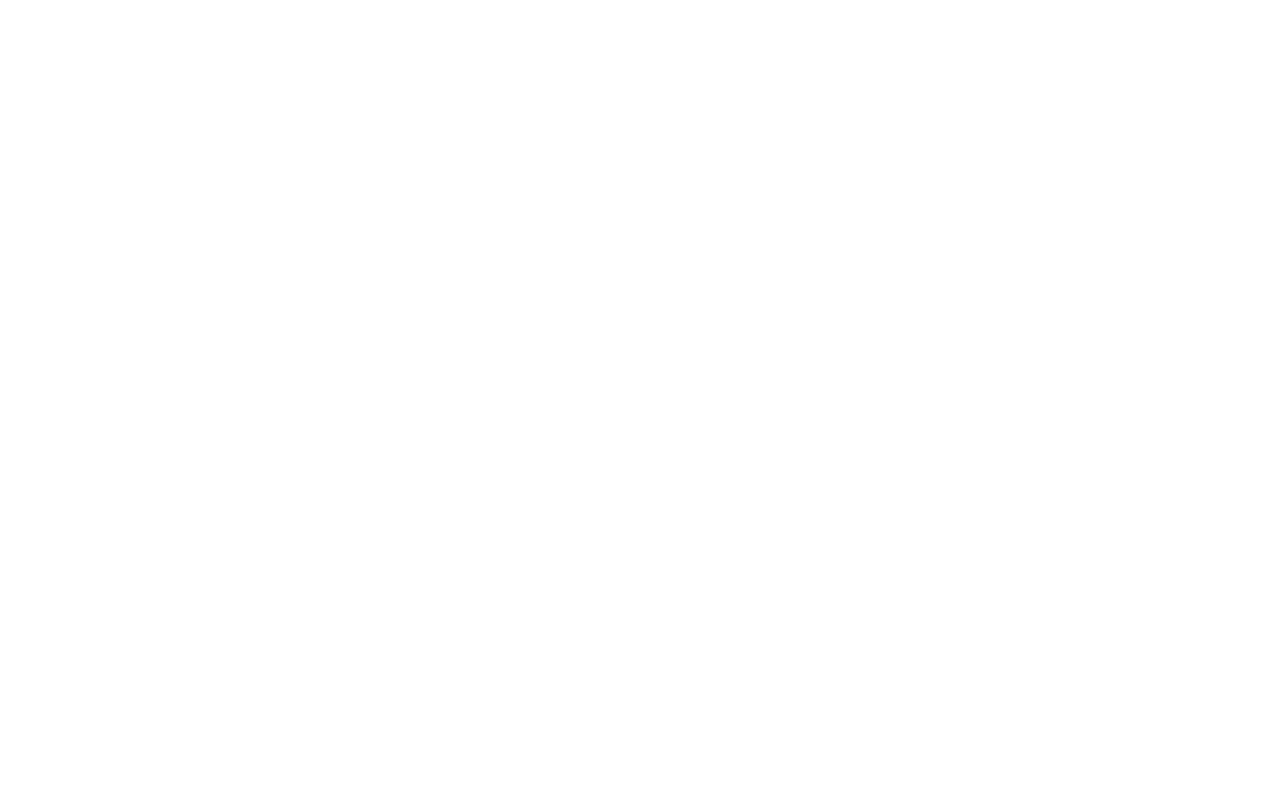
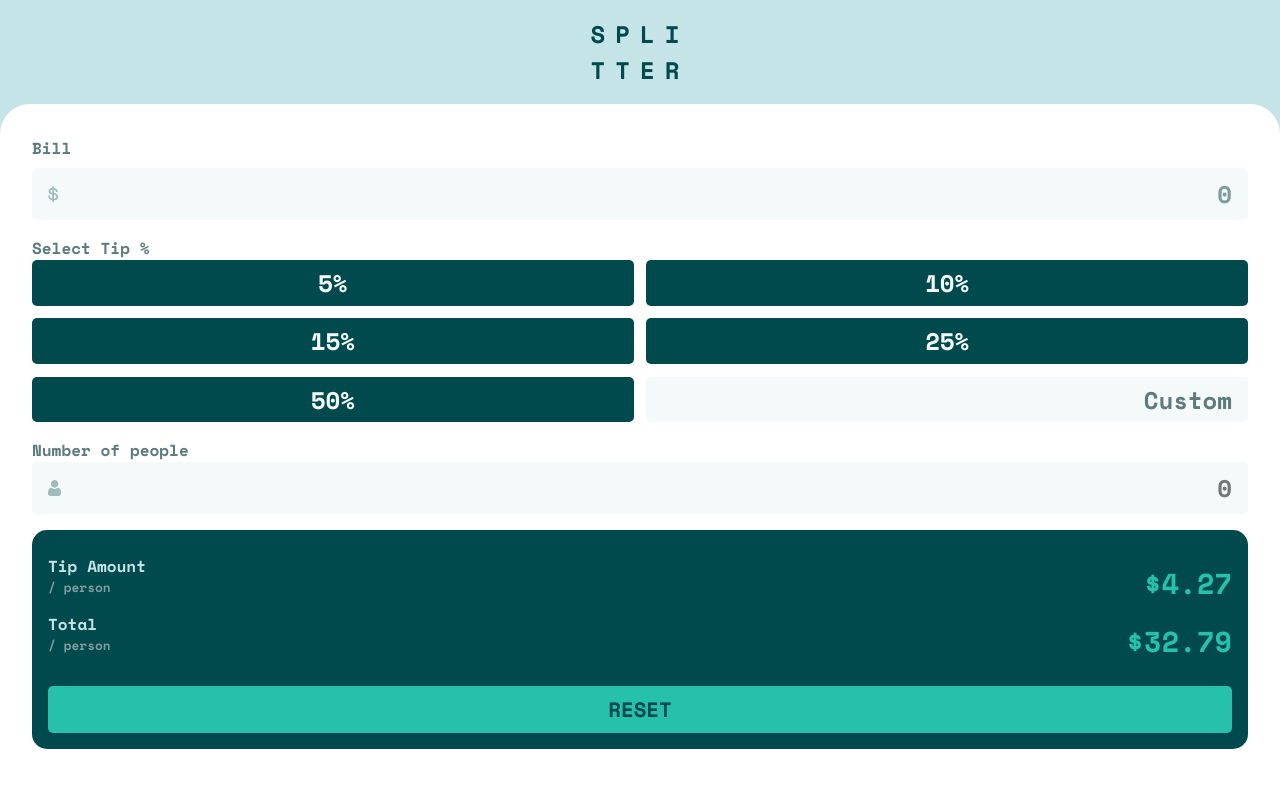
Before and after one commit to VictorMMartinezJr/Tip-Calculator-App, a plain HTML site: page index.html in a window 1280 px wide. Drawn offline with nearby package versions, Linux system fonts and the light colour scheme.

Commit message:
added html and css for small devices

```diff
--- a/index.html
+++ b/index.html
@@ -4,11 +4,82 @@
     <meta charset="UTF-8" />
     <meta http-equiv="X-UA-Compatible" content="IE=edge" />
     <meta name="viewport" content="width=device-width, initial-scale=1.0" />
-    <title>Title</title>
+    <link
+      rel="shortcut icon"
+      href="images/favicon-32x32.png"
+      type="image/x-icon"
+    />
+    <title>Splitter Tip Calculator</title>
     <link rel="stylesheet" href="style.css" />
     <script src="app.js" defer></script>
   </head>
   <body>
-    <h1></h1>
+    <h1 class="title">SPLI<br />TTER</h1>
+    <div class="calculator-container">
+      <div class="caculator-content">
+        <!-- Bill Input -->
+        <div class="bill">
+          <h2 class="bill-title">Bill</h2>
+          <div class="bill-input-container">
+            <input type="text" placeholder="0" class="bill-input" />
+            <img
+              src="images/icon-dollar.svg"
+              alt="US dollar sign"
+              class="dollar-icon"
+            />
+          </div>
+        </div>
+        <!-- Select Tip -->
+        <div class="select-tip">
+          <h2 class="select-tip-title">Select Tip %</h2>
+          <div class="selected-tips">
+            <div class="tip" id="0">5%</div>
+            <div class="tip" id="1">10%</div>
+            <div class="tip" id="2">15%</div>
+            <div class="tip" id="3">25%</div>
+            <div class="tip" id="4">50%</div>
+            <input
+              type="text"
+              placeholder="Custom"
+              class="tip custom-tip"
+              id="5"
+            />
+          </div>
+        </div>
+        <!-- Number of People Input -->
+        <div class="num-of-people">
+          <h2 class="num-of-people-title">Number of people</h2>
+          <div class="num-of-people-input-container">
+            <input type="text" placeholder="0" class="people-input" />
+            <img
+              src="images/icon-person.svg"
+              alt="US dollar sign"
+              class="dollar-icon"
+            />
+          </div>
+        </div>
+        <!-- Tip Calculations -->
+        <div class="tip-caculations">
+          <!-- Tip amount per person -->
+          <div class="tip-calculations-container">
+            <div class="tip-amount-text tip-calculations-text">
+              Tip Amount
+              <span>/ person</span>
+            </div>
+            <div class="tip-amount">$4.27</div>
+          </div>
+          <!-- Total amount per person -->
+          <div class="tip-calculations-container">
+            <div class="person-tip-total tip-calculations-text">
+              Total
+              <span>/ person</span>
+            </div>
+            <div class="tip-amount">$32.79</div>
+          </div>
+          <!-- Reset Btn -->
+          <button class="reset-btn">RESET</button>
+        </div>
+      </div>
+    </div>
   </body>
 </html>
--- a/style.css
+++ b/style.css
@@ -1,5 +1,14 @@
 @import url("https://fonts.googleapis.com/css2?family=Space+Mono:wght@700&display=swap");
 
+:root {
+  --strong-cyan: hsl(172, 67%, 45%);
+  --very-dark-cyan: hsl(183, 100%, 15%);
+  --dark-grayish-cyan: hsl(186, 14%, 43%);
+  --grayish-cyan: hsl(184, 14%, 56%);
+  --light-grayish-cyan: hsl(185, 41%, 84%);
+  --very-light-grayish-cyan: hsl(189, 41%, 97%);
+  --white: hsl(0, 0%, 100%);
+}
 *,
 *::before,
 *::after {
@@ -9,4 +18,144 @@
 }
 body {
   font-family: "Space Mono", monospace;
+  min-height: 100vh;
+  background-color: var(--light-grayish-cyan);
+  display: flex;
+  flex-direction: column;
+  align-items: center;
+  justify-content: space-between;
 }
+.title {
+  color: var(--very-dark-cyan);
+  letter-spacing: 10px;
+  font-size: 1.5rem;
+  flex: 1;
+  margin: 1rem 0;
+}
+/* Caculator */
+.calculator-container {
+  background-color: var(--white);
+  height: 90vh;
+  width: 100%;
+  border-radius: 30px 30px 0 0;
+  padding: 2rem;
+}
+.caculator-content {
+  height: 100%;
+}
+/* Styles for all h2 */
+.caculator-content h2 {
+  font-size: 1rem;
+  color: var(--dark-grayish-cyan);
+}
+/* Styles for all inputs */
+.caculator-content input {
+  border: none;
+  background-color: var(--very-light-grayish-cyan);
+  color: var(--very-dark-cyan);
+  text-align: right;
+  font-family: inherit;
+  width: 100%;
+  font-size: 1.5rem;
+  border-radius: 5px;
+}
+.calculator-container input:focus {
+  outline: 2px solid var(--very-dark-cyan);
+}
+/* Bill Input */
+.bill-input-container {
+  position: relative;
+  margin-top: 0.5rem;
+}
+.bill-input {
+  padding: 0.5rem 1rem;
+}
+.bill-input::placeholder {
+  color: var(--grayish-cyan);
+}
+.dollar-icon {
+  position: absolute;
+  left: 1rem;
+  top: 50%;
+  transform: translateY(-50%);
+}
+
+/* Select Tip */
+.select-tip {
+  margin-top: 1rem;
+}
+
+.selected-tips {
+  display: grid;
+  grid-template-columns: 1fr 1fr;
+  gap: 0.8rem;
+}
+.tip {
+  background-color: var(--very-dark-cyan);
+  color: var(--very-light-grayish-cyan);
+  text-align: center;
+  font-size: 1.5rem;
+  width: 100%;
+  padding: 0.3rem 0;
+  border-radius: 5px;
+}
+.custom-tip {
+  padding-right: 1rem;
+  height: 100%;
+}
+.custom-tip::placeholder {
+  color: var(--dark-grayish-cyan);
+}
+
+/* Number of People */
+.num-of-people {
+  margin-top: 1rem;
+}
+.num-of-people-input-container {
+  position: relative;
+}
+.people-input {
+  padding: 0.5rem 1rem;
+}
+/* Tip Calculations */
+.tip-caculations {
+  background-color: var(--very-dark-cyan);
+  margin-top: 1rem;
+  padding: 1rem;
+  display: flex;
+  flex-direction: column;
+  align-items: center;
+  justify-content: space-evenly;
+  border-radius: 15px;
+}
+.tip-calculations-container {
+  display: flex;
+  justify-content: space-between;
+  align-items: center;
+  width: 100%;
+}
+.tip-calculations-text {
+  display: flex;
+  flex-direction: column;
+  color: var(--light-grayish-cyan);
+}
+.tip-calculations-container span {
+  color: var(--grayish-cyan);
+  font-size: 0.8rem;
+}
+.tip-amount {
+  font-size: 1.8rem;
+  color: var(--strong-cyan);
+  margin-top: 1rem;
+}
+.reset-btn {
+  width: 100%;
+  font-size: 1.3rem;
+  font-family: inherit;
+  background-color: var(--strong-cyan);
+  border: none;
+  padding: 0.5rem 0;
+  border-radius: 5px;
+  color: var(--very-dark-cyan);
+  margin-top: 1.5rem;
+}
```
